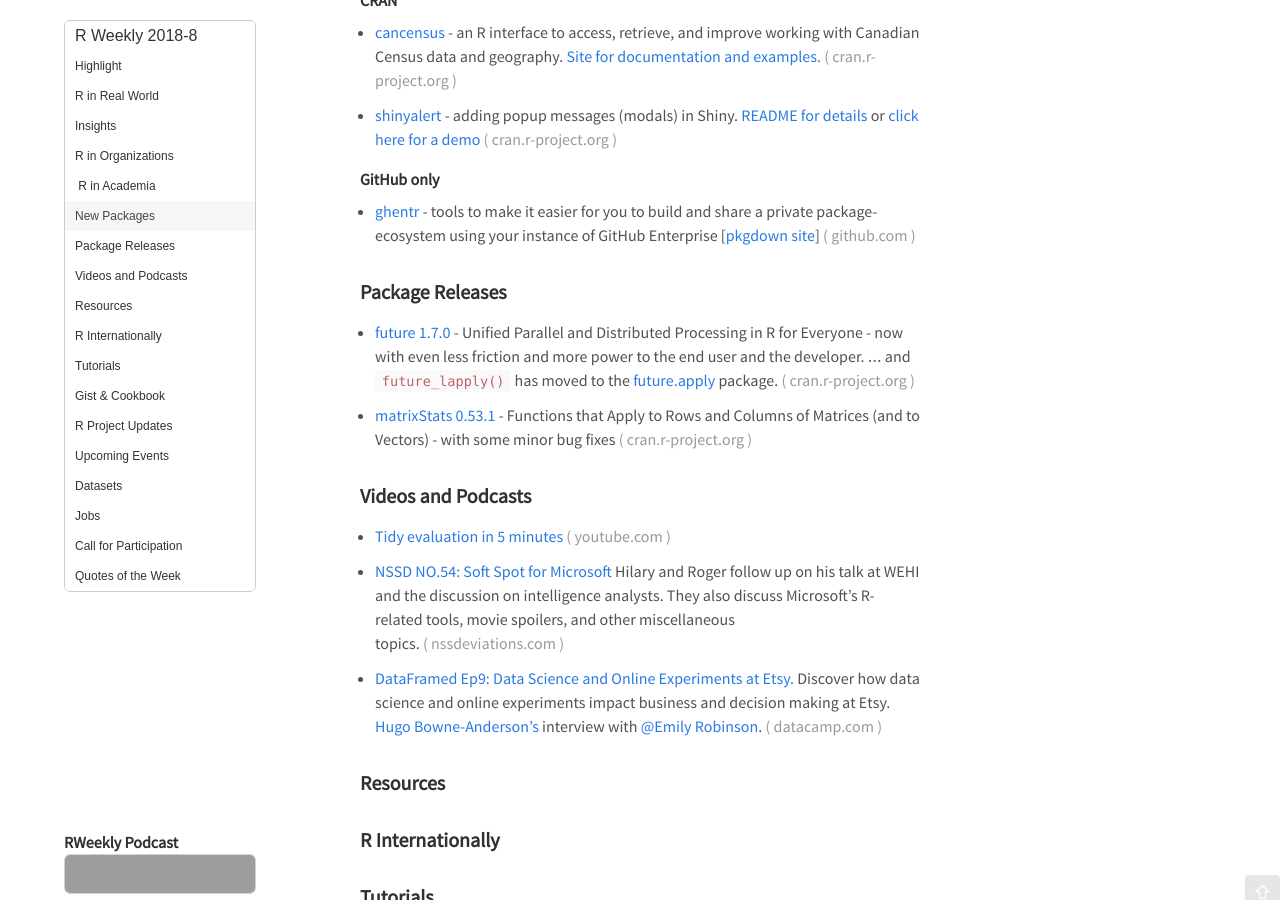
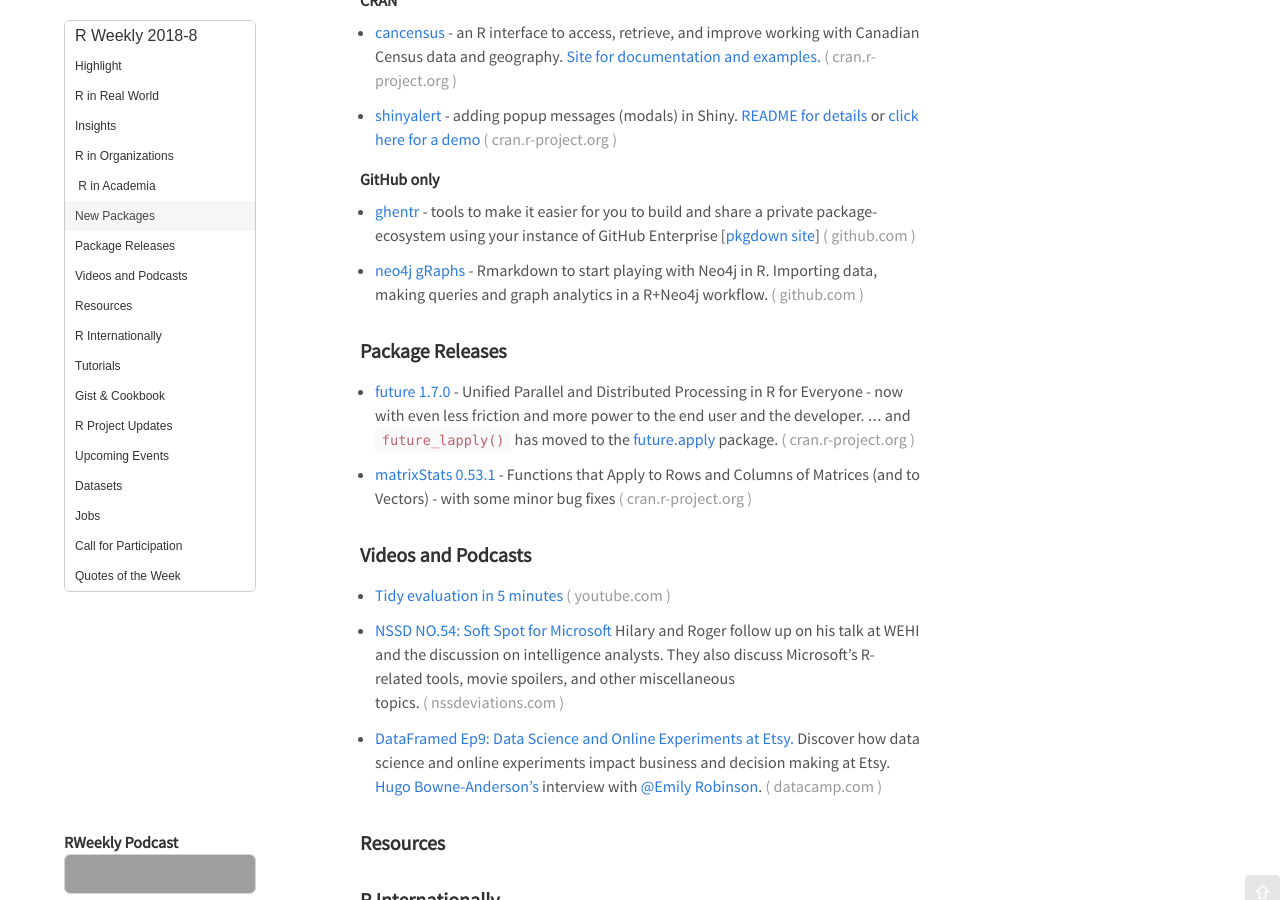
Before and after one commit to rweekly/rweekly.org, a Jekyll site: the page built from draft.md, in a window 1280 px wide and 900 px high, scrolled down 859 px. Built offline with Jekyll 4.4.1, drawn with Linux system fonts in a browser that asks for light colours; emoji names are drawn with the system emoji font; comment, search, counter and statistics services are not loaded; grey boxes are pictures that could not be loaded.

Commit message:
neo4j gRaphs
Add neo4j project to introduce neo4j + r workflow

```diff
--- a/draft.md
+++ b/draft.md
@@ -49,9 +49,9 @@
 
 **GitHub only**
 
++ [ghentr](https://github.com/ijlyttle/ghentr) - tools to make it easier for you to build and share a private package-ecosystem using your instance of GitHub Enterprise [[pkgdown site](https://ijlyttle.github.io/ghentr/)]
 
-
-+ [ghentr](https://github.com/ijlyttle/ghentr) - tools to make it easier for you to build and share a private package-ecosystem using your instance of GitHub Enterprise [[pkgdown site](https://ijlyttle.github.io/ghentr/)]
++ [neo4j gRaphs](https://github.com/chucheria/neo4j-graphs) - Rmarkdown to start playing with Neo4j in R. Importing data, making queries and graph analytics in a R+Neo4j workflow.
 
 ### Package Releases
 
```
